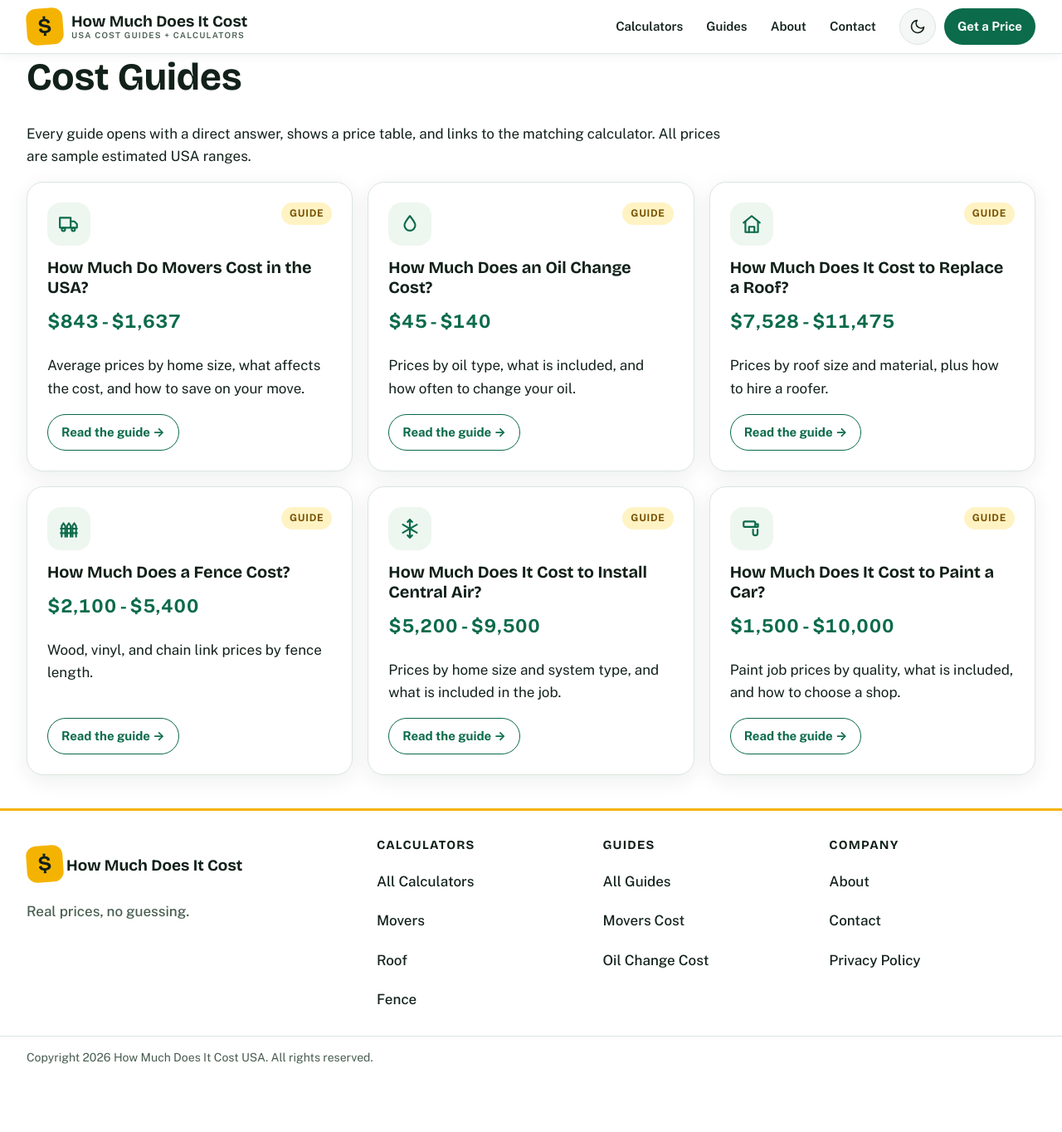
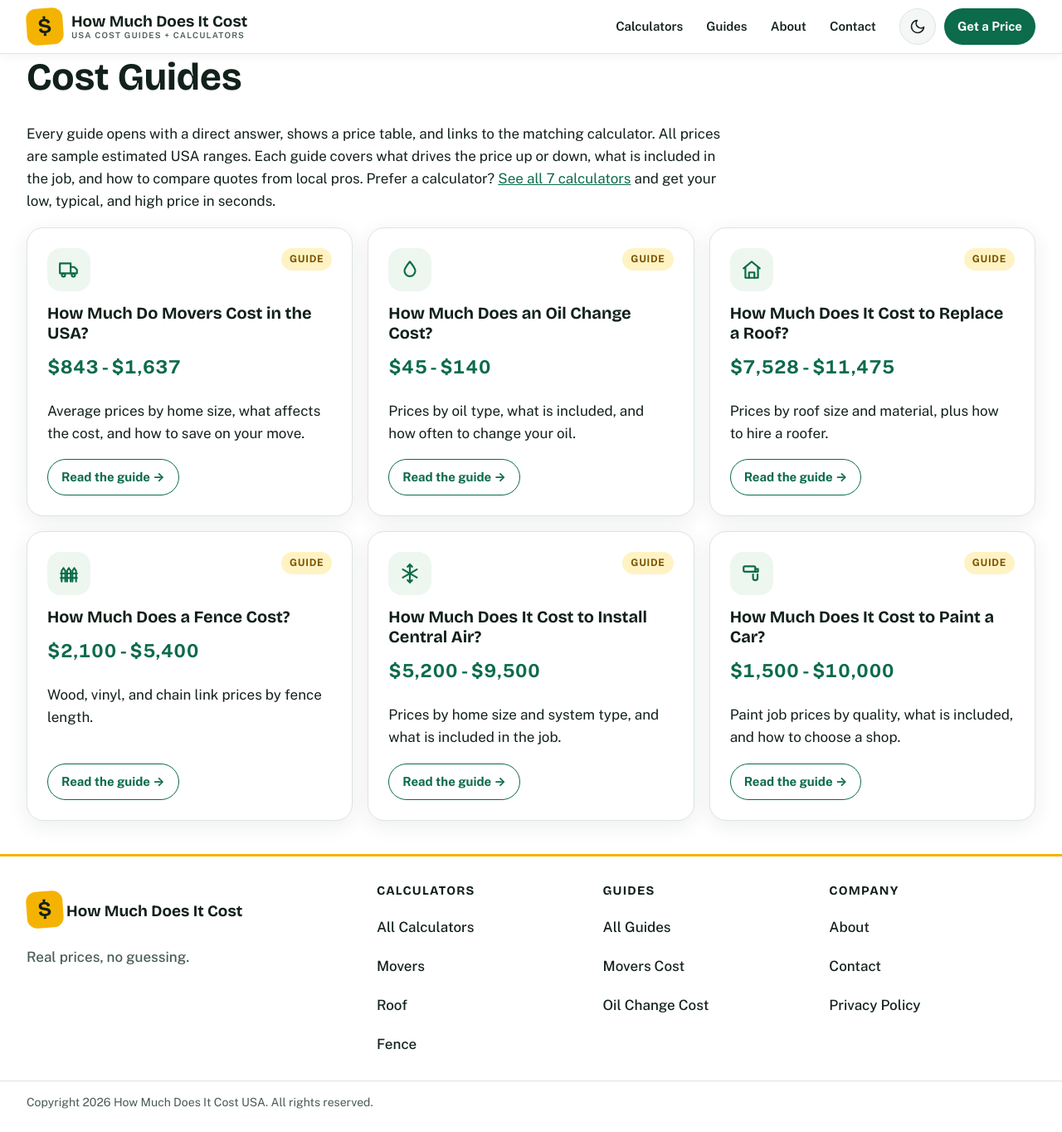
Before and after one commit to zaidmeo09-dhangal/howmuchdoesitcostusa, a Jekyll site: the page built from blog.md, in a window 1280 px wide and 1364 px high. Shown: the whole window at 83% size. Built offline with Jekyll 4.4.1, drawn with Linux system fonts in a browser that asks for light colours.

Commit message:
Initial deploy: add blog.md

```diff
--- a/blog.md
+++ b/blog.md
@@ -1,15 +1,23 @@
 ---
 layout: default
-title: All Cost Guides | How Much Does It Cost in the USA
-meta_title: "All Cost Guides | How Much Does It Cost in the USA"
+title: All Cost Guides in the USA
+meta_title: "All Cost Guides in the USA | Home, Car and Moving Prices"
 meta_description: "Browse all cost guides from How Much Does It Cost USA: movers, roofing, fences, oil changes, central air, and car painting prices, free to read."
 permalink: /blog/
 breadcrumb: Blog
+schema: |
+  {
+    "@context": "https://schema.org",
+    "@type": "CollectionPage",
+    "name": "Cost Guides",
+    "url": "https://howmuchdoesitcostusa.com/blog/",
+    "description": "All cost guides: movers, roofing, fences, oil changes, central air, and car painting prices, each with a direct answer and a price table."
+  }
 ---
 
 <section class="wrap">
   <h1>Cost Guides</h1>
-  <p>Every guide opens with a direct answer, shows a price table, and links to the matching calculator. All prices are sample estimated USA ranges.</p>
+  <p>Every guide opens with a direct answer, shows a price table, and links to the matching calculator. All prices are sample estimated USA ranges. Each guide covers what drives the price up or down, what is included in the job, and how to compare quotes from local pros. Prefer a calculator? <a href="{{ '/tools/' | relative_url }}">See all 7 calculators</a> and get your low, typical, and high price in seconds.</p>
   <div class="grid">
     <div class="card"><div class="card-top"><span class="card-icon" aria-hidden="true"><svg aria-hidden="true" width="26" height="26" viewBox="0 0 24 24" fill="none" stroke="currentColor" stroke-width="2" stroke-linecap="round" stroke-linejoin="round"><path d="M2 5h12v11H2z"/><path d="M14 9h4l3 3v4h-7"/><circle cx="6" cy="18" r="1.8"/><circle cx="17" cy="18" r="1.8"/></svg></span><span class="card-cat">Guide</span></div><h3><a href="{{ '/blog/how-much-do-movers-cost/' | relative_url }}">How Much Do Movers Cost in the USA?</a></h3><p class="price">$843 - $1,637</p><p>Average prices by home size, what affects the cost, and how to save on your move.</p><a class="card-cta" href="{{ '/blog/how-much-do-movers-cost/' | relative_url }}">Read the guide &rarr;</a></div>
     <div class="card"><div class="card-top"><span class="card-icon" aria-hidden="true"><svg aria-hidden="true" width="26" height="26" viewBox="0 0 24 24" fill="none" stroke="currentColor" stroke-width="2" stroke-linecap="round" stroke-linejoin="round"><path d="M12 3c3.5 4.2 6 7.2 6 10.2a6 6 0 1 1-12 0C6 10.2 8.5 7.2 12 3z"/></svg></span><span class="card-cat">Guide</span></div><h3><a href="{{ '/blog/how-much-does-an-oil-change-cost/' | relative_url }}">How Much Does an Oil Change Cost?</a></h3><p class="price">$45 - $140</p><p>Prices by oil type, what is included, and how often to change your oil.</p><a class="card-cta" href="{{ '/blog/how-much-does-an-oil-change-cost/' | relative_url }}">Read the guide &rarr;</a></div>
```
